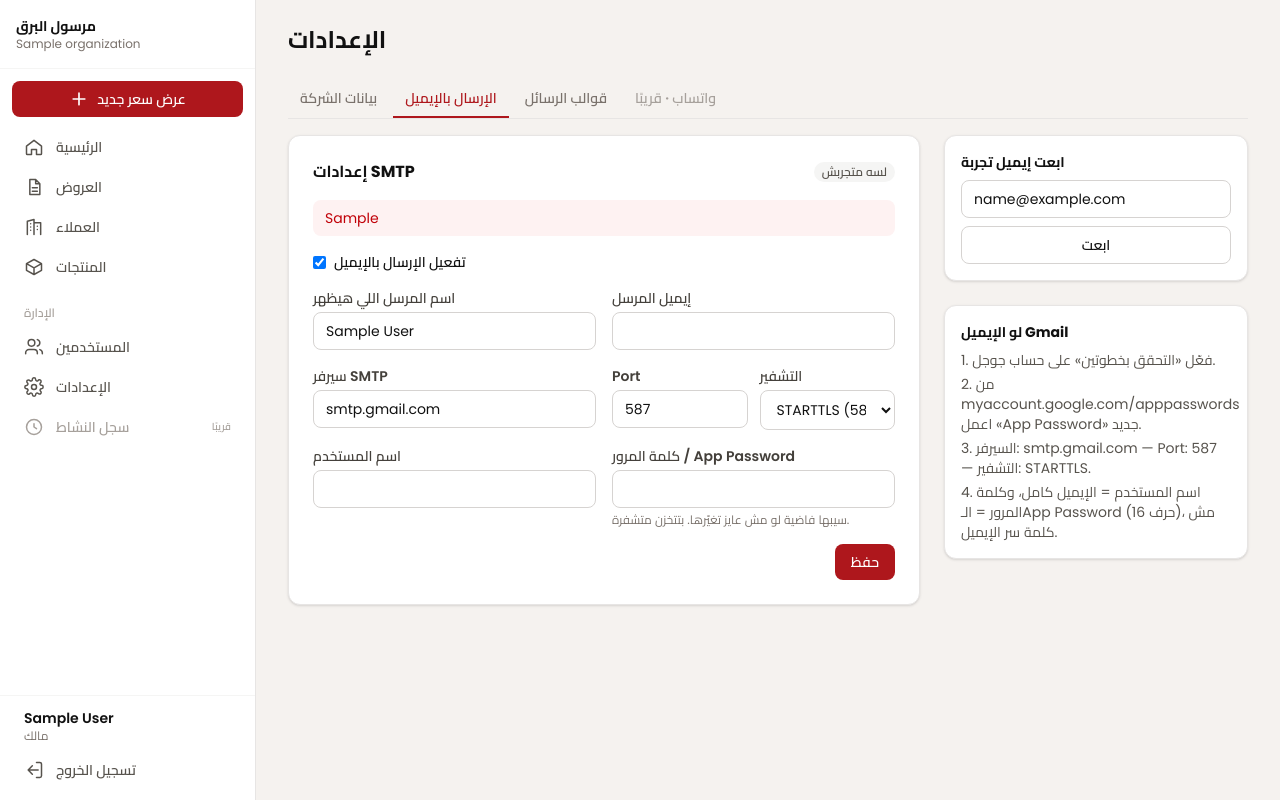
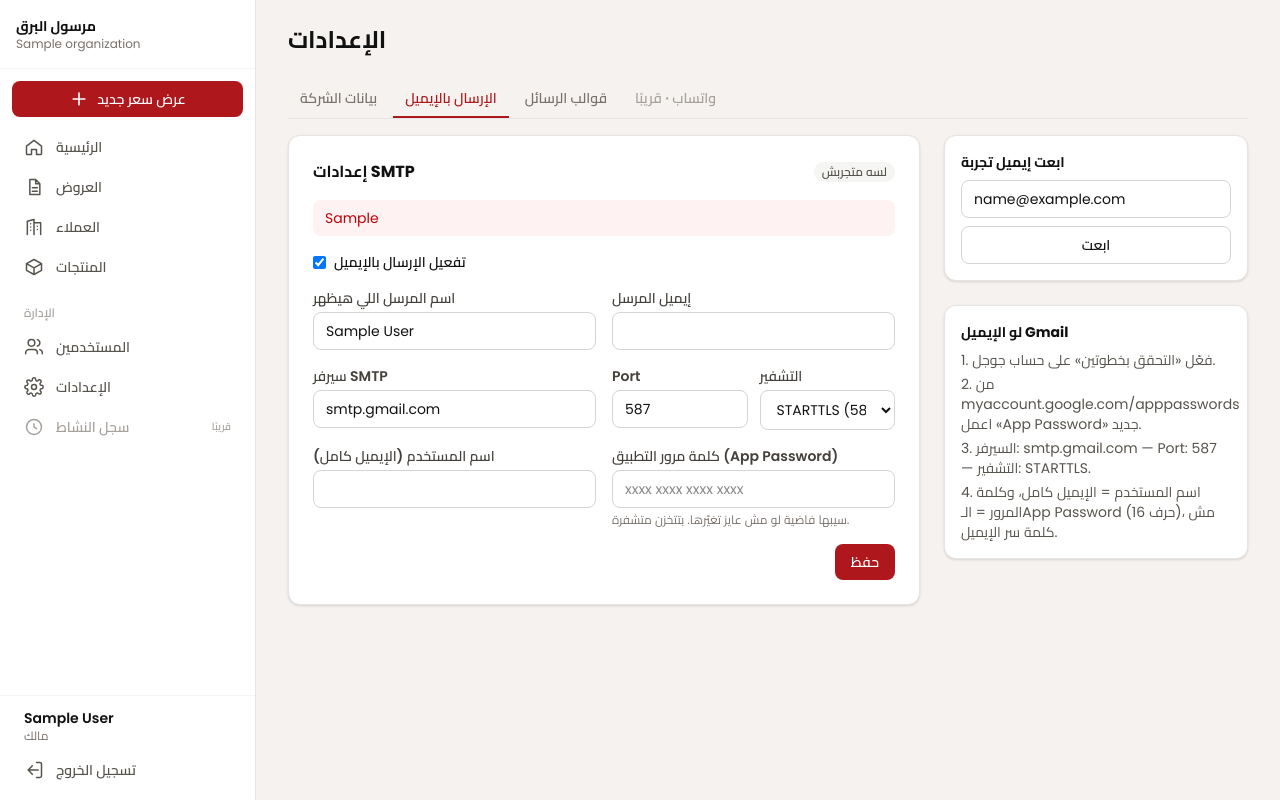
Before and after one commit to ZeyadAboeleneen/marsool-albarq, a Django app: page /org/settings/email/ in a window 1280 px wide. Run offline with Django 5.2, Linux system fonts and the light colour scheme; a user stored in the database is signed in; tables that the repository leaves empty hold one stand-in row (values such as "Sample post"); data that the repository does not hold is empty; style sheets or scripts are compiled from the project's sources; parts of the project's set-up code (start-up, migrations or seed data) failed here and were passed over.

Commit message:
fix(messaging): stop browser autofill in SMTP settings; validate Gmail user + 16-char App Password
The browser autofilled the Marsool login into the SMTP username/password fields, so Gmail rejected
the credentials. Fields are renamed (smtp_user/smtp_secret) with autocomplete off, spaces in App
Passwords are stripped, and Gmail setups require a full email + 16-char App Password.

Co-Authored-By: Claude Opus 5.5 <noreply@anthropic.com>

```diff
--- a/apps/messaging/forms.py
+++ b/apps/messaging/forms.py
@@ -13,23 +13,44 @@ class EmailSettingsForm(forms.Form):
     host = forms.CharField(label=_("سيرفر SMTP"), max_length=200, widget=forms.TextInput(attrs={"dir": "ltr"}))
     port = forms.IntegerField(label=_("Port"), min_value=1, max_value=65535, initial=587)
     security = forms.ChoiceField(label=_("التشفير"), choices=SECURITY_CHOICES, initial="tls")
-    username = forms.CharField(label=_("اسم المستخدم"), max_length=200, widget=forms.TextInput(attrs={"dir": "ltr"}))
-    password = forms.CharField(
-        label=_("كلمة المرور / App Password"),
+    # Field names/attributes chosen so the browser doesn't autofill the Marsool login into them.
+    smtp_user = forms.CharField(
+        label=_("اسم المستخدم (الإيميل كامل)"),
+        max_length=200,
+        widget=forms.TextInput(attrs={"dir": "ltr", "autocomplete": "off", "data-lpignore": "true"}),
+    )
+    smtp_secret = forms.CharField(
+        label=_("كلمة مرور التطبيق (App Password)"),
         required=False,
         strip=True,
-        widget=forms.PasswordInput(attrs={"dir": "ltr", "autocomplete": "new-password"}, render_value=False),
+        widget=forms.TextInput(
+            attrs={"dir": "ltr", "autocomplete": "off", "data-lpignore": "true", "spellcheck": "false",
+                   "placeholder": "xxxx xxxx xxxx xxxx", "style": "-webkit-text-security: disc"}
+        ),
         help_text=_("سيبها فاضية لو مش عايز تغيّرها. بتتخزن متشفرة."),
-    )
+    )  # fmt: skip
 
     def __init__(self, *args, has_password=False, **kwargs):
         super().__init__(*args, **kwargs)
         self.has_password = has_password
 
+    def clean_smtp_secret(self):
+        return "".join(self.cleaned_data["smtp_secret"].split())  # Google shows it in groups of 4
+
     def clean(self):
         cleaned = super().clean()
-        if cleaned.get("is_active") and not (cleaned.get("password") or self.has_password):
-            self.add_error("password", _("اكتب كلمة المرور عشان تفعّل الإرسال."))
+        secret, host, user = cleaned.get("smtp_secret", ""), cleaned.get("host", ""), cleaned.get("smtp_user", "")
+        if cleaned.get("is_active") and not (secret or self.has_password):
+            self.add_error("smtp_secret", _("اكتب كلمة مرور التطبيق عشان تفعّل الإرسال."))
+        if "gmail.com" in host:
+            if user and "@" not in user:
+                self.add_error("smtp_user", _("مع Gmail اسم المستخدم هو الإيميل كامل."))
+            if secret and len(secret) != 16:
+                self.add_error(
+                    "smtp_secret",
+                    _("App Password بتاع Gmail بيبقى 16 حرف بالظبط (اللي اتكتب %(n)s). مش كلمة سر الإيميل.")
+                    % {"n": len(secret)},
+                )
         return cleaned
 
 
--- a/apps/messaging/views.py
+++ b/apps/messaging/views.py
@@ -146,13 +146,14 @@ def email_settings(request):
         "host": current.get("host", "smtp.gmail.com"),
         "port": current.get("port", 587),
         "security": current.get("security", "tls"),
-        "username": current.get("username", ""),
+        "smtp_user": current.get("username", ""),
     }
     form = EmailSettingsForm(request.POST or None, initial=initial, has_password=bool(current.get("password")))
     if request.method == "POST" and form.is_valid():
         d = form.cleaned_data
-        new = {k: d[k] for k in ("from_email", "host", "port", "security", "username")}
-        new["password"] = d["password"] or current.get("password", "")
+        new = {k: d[k] for k in ("from_email", "host", "port", "security")}
+        new["username"] = d["smtp_user"]
+        new["password"] = d["smtp_secret"] or current.get("password", "")
         cfg.config = new
         cfg.is_active = d["is_active"]
         cfg.display_name = d["display_name"]
--- a/templates/messaging/settings_email.html
+++ b/templates/messaging/settings_email.html
@@ -6,7 +6,7 @@
 {% include "partials/settings_tabs.html" %}
 
 <div class="grid gap-6 lg:grid-cols-3">
-  <form method="post" class="card space-y-4 p-4 sm:p-6 lg:col-span-2" novalidate>
+  <form method="post" class="card space-y-4 p-4 sm:p-6 lg:col-span-2" novalidate autocomplete="off">
     {% csrf_token %}
     <div class="flex flex-wrap items-center justify-between gap-2">
       <h2 class="font-bold">{% translate "إعدادات SMTP" %}</h2>
@@ -22,9 +22,9 @@
         {% include "partials/field.html" with field=form.port %}
         {% include "partials/field.html" with field=form.security %}
       </div>
-      {% include "partials/field.html" with field=form.username %}
+      {% include "partials/field.html" with field=form.smtp_user %}
       <div>
-        {% include "partials/field.html" with field=form.password %}
+        {% include "partials/field.html" with field=form.smtp_secret %}
         {% if has_password %}<p class="mt-1 text-xs font-semibold text-green-700">{% translate "فيه كلمة مرور متسجلة ✓" %}</p>{% endif %}
       </div>
     </div>
```
Also changed, not shown: tests/test_messaging.py (+19 -1 lines).
